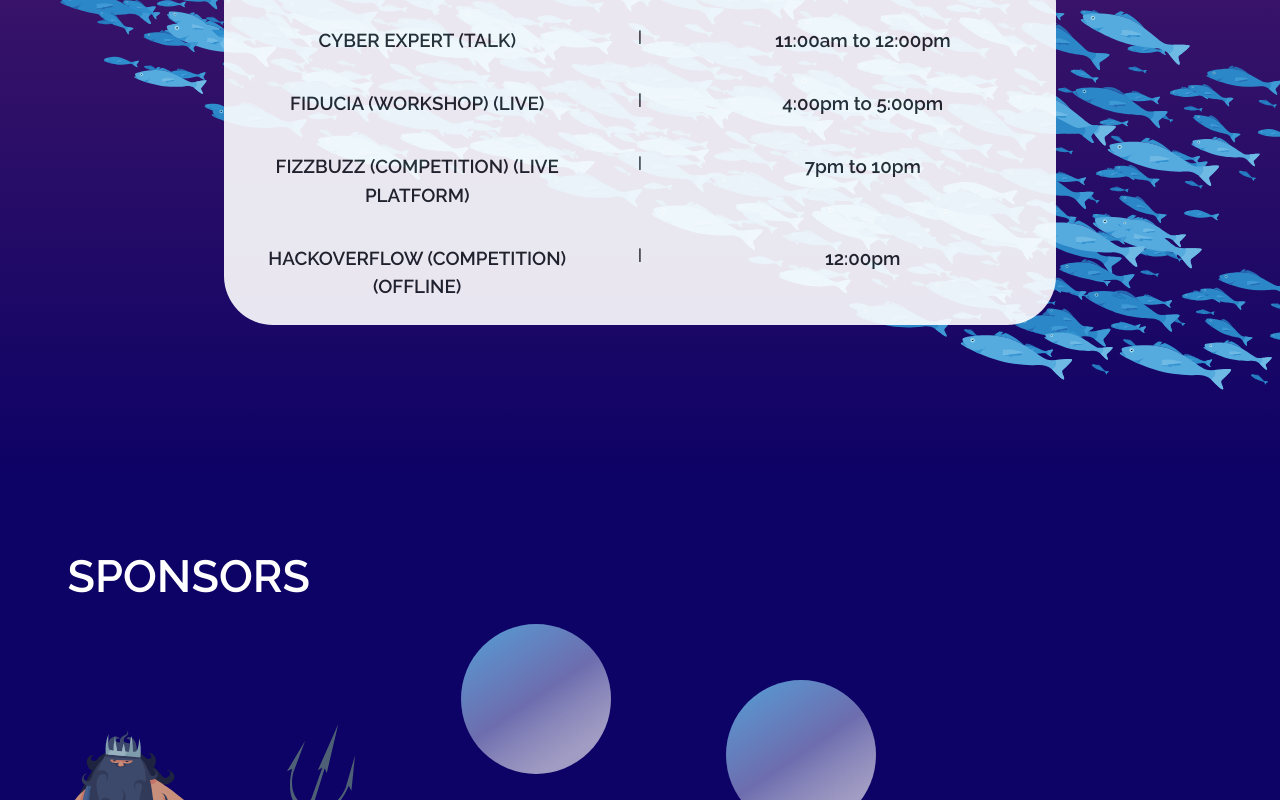
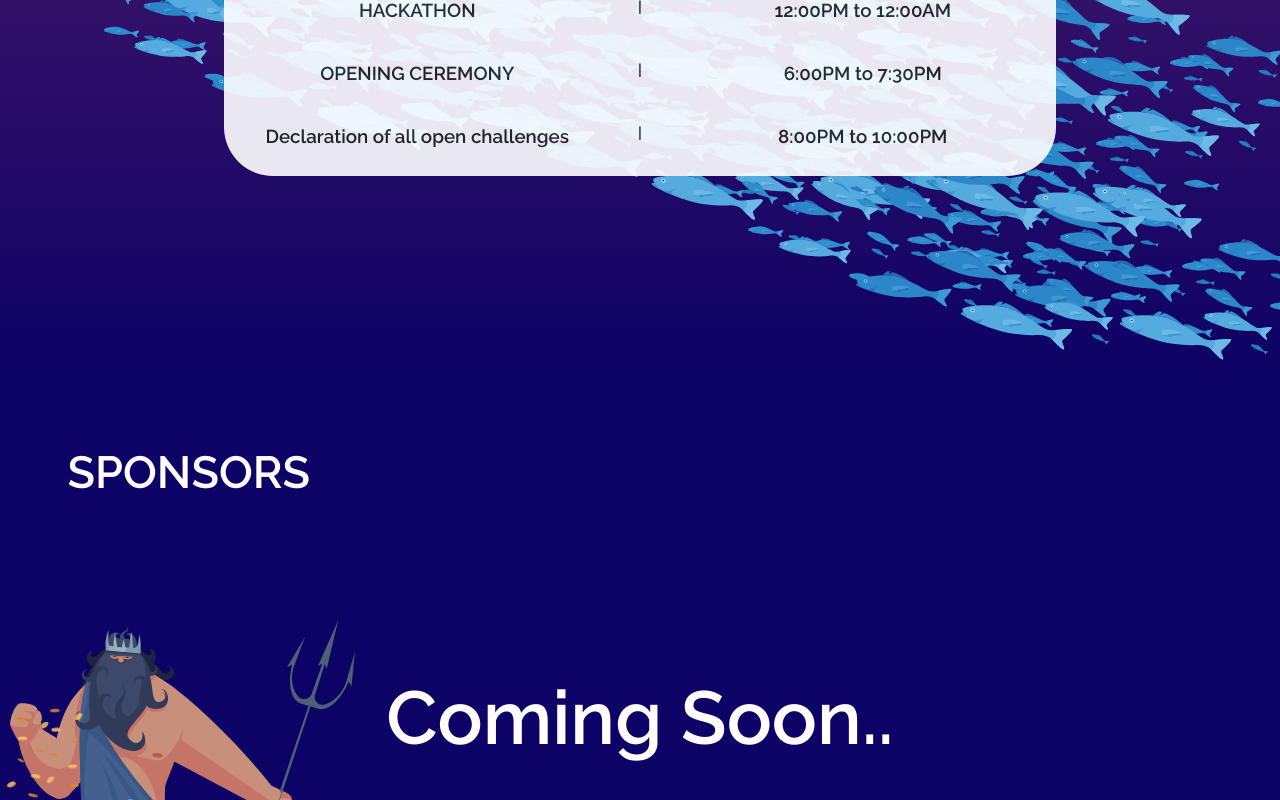
Before and after one commit to ayaniitgoa/TechFest, a React (Create React App) app: page / in a window 1280 px wide. Shown: the part 2740-3540 px from the top of the page. Built offline with nearby package versions, Linux system fonts and the light colour scheme.

Commit message:
Added rulebook and changed sponsors content

```diff
--- a/src/Containers/EventsPage/EventsPage.css
+++ b/src/Containers/EventsPage/EventsPage.css
@@ -5,7 +5,7 @@
   background: #6d296d;
   background: linear-gradient(to top, #4f1d6b, #6d296d);
   z-index: -3;
-  padding-bottom: 10rem;
+  padding-bottom: 8rem;
 }
 .buttons {
   margin-top: calc(1rem / var(--size-divisor));
@@ -63,11 +63,11 @@
   margin-left: 10px !important;
 }
 
-.slide-div{
+.slide-div {
   margin-left: 1rem;
 }
 
-#grid-buttons{
+#grid-buttons {
   width: calc(11rem / var(--size-divisor));
   height: calc(8rem / var(--size-divisor));
   font-size: calc(1.2rem / var(--size-divisor));
@@ -126,7 +126,7 @@
   .leftDiv {
     margin-left: 0;
   }
-  .events-title{
+  .events-title {
     text-align: center;
     margin-bottom: 4rem;
     margin-top: 3.5rem;
@@ -143,20 +143,22 @@
     margin-left: 0;
     padding-left: 0;
   }
-  .slide-div{
+  .slide-div {
     margin-left: 0;
     padding-bottom: 0;
     display: flex;
     flex-flow: column;
     align-items: center;
-  }.second{
-    width:100%;
+  }
+  .second {
+    width: 100%;
     padding-left: 0;
     margin-left: 0;
     display: flex;
     flex-flow: column;
     align-items: center;
-  }#grid-buttons{
+  }
+  #grid-buttons {
     transform: translate(25%, 28%);
   }
 }
@@ -164,7 +166,8 @@
   :root {
     --size-divisor: 2;
     --div-divisor: 2.6;
-  }#grid-buttons{
+  }
+  #grid-buttons {
     transform: translate(15%, 28%);
   }
 }
--- a/src/Containers/EventsPage/EventsPage.js
+++ b/src/Containers/EventsPage/EventsPage.js
@@ -10,6 +10,7 @@ import Container from "react-bootstrap/Container";
 import { Link } from "react-router-dom";
 import EventBg from "./EventBg";
 import "./EventsPage.css";
+import RuleBook from "./Rulebook.pdf";
 
 export default class Events extends Component {
   state = {
@@ -25,7 +26,7 @@ export default class Events extends Component {
             type="button"
             key={data.eventName}
             className="btn btn-light"
-            id='grid-buttons'
+            id="grid-buttons"
           >
             {data.label}
           </button>
@@ -39,7 +40,7 @@ export default class Events extends Component {
             type="button"
             key={data.eventName}
             className="btn btn-light"
-            id='grid-buttons'
+            id="grid-buttons"
           >
             {data.label}
           </button>
@@ -53,7 +54,7 @@ export default class Events extends Component {
             type="button"
             key={data.eventName}
             className="btn btn-light"
-            id='grid-buttons'
+            id="grid-buttons"
           >
             {data.label}
           </button>
@@ -140,6 +141,7 @@ export default class Events extends Component {
           <Col>
             <div className="event-div">
               <div className="second">
+                <a href={RuleBook} target="_blank" rel="noreferrer">
                   <button
                     type="button"
                     className="btn btn-light"
@@ -151,8 +153,9 @@ export default class Events extends Component {
                       style={{ width: "calc(2rem / var(--size-divisor))" }}
                     ></i>
                   </button>
+                </a>
               </div>
-              <div className='slide-div'>
+              <div className="slide-div">
                 <div
                   style={{
                     width: "calc(550px / (var(--div-divisor))",
@@ -179,7 +182,6 @@ export default class Events extends Component {
                 </div>
               </div>
             </div>
-
           </Col>
         </Row>
       </Container>
--- a/src/Containers/FAQ/FAQ.css
+++ b/src/Containers/FAQ/FAQ.css
@@ -90,9 +90,9 @@
   opacity: 1;
   border-radius: 20px;
 }
-::-webkit-scrollbar {
+/* ::-webkit-scrollbar {
   width: 0;
-}
+} */
 
 .faq__right__button {
   height: 100%;
--- a/src/Containers/Schedule/Schedule.css
+++ b/src/Containers/Schedule/Schedule.css
@@ -4,7 +4,7 @@
   padding-top: 3rem;
   position: relative;
   background: linear-gradient(to bottom, #511d6b, #0d0265);
-  padding-bottom: 10rem;
+  padding-bottom: 13rem;
 }
 .schedule-container {
   display: flex;
--- a/src/Containers/Schedule/Schedule.js
+++ b/src/Containers/Schedule/Schedule.js
@@ -12,24 +12,19 @@ const Day1Content = () => {
         <p id="time">TIME</p>
       </div>
       <div className="content-row">
-        <p id="event">CYBER EXPERT (TALK)</p>
+        <p id="event">HACKATHON</p>
         <p>|</p>
-        <p id="time">11:00am to 12:00pm</p>
+        <p id="time">12:00PM to 12:00AM</p>
       </div>
       <div className="content-row">
-        <p id="event">FIDUCIA (WORKSHOP) (LIVE)</p>
+        <p id="event">OPENING CEREMONY</p>
         <p>|</p>
-        <p id="time">4:00pm to 5:00pm</p>
+        <p id="time">6:00PM to 7:30PM</p>
       </div>
       <div className="content-row">
-        <p id="event">FIZZBUZZ (COMPETITION) (LIVE PLATFORM)</p>
+        <p id="event">Declaration of all open challenges</p>
         <p>|</p>
-        <p id="time">7pm to 10pm</p>
-      </div>
-      <div className="content-row">
-        <p id="event">HACKOVERFLOW (COMPETITION) (OFFLINE)</p>
-        <p>|</p>
-        <p id="time"> 12:00pm </p>
+        <p id="time">8:00PM to 10:00PM</p>
       </div>
     </div>
   );
@@ -44,14 +39,71 @@ const Day2Content = () => {
         <p id="time">TIME</p>
       </div>
       <div className="content-row">
-        <p id="event">CYBER EXPERT (TALK)</p>
+        <p id="event">Linux CLI</p>
         <p>|</p>
-        <p id="time">11:00am to 12:00pm</p>
+        <p id="time">12:00PM TO 1:00PM</p>
       </div>
       <div className="content-row">
-        <p id="event">FIDUCIA (WORKSHOP) (LIVE)</p>
+        <p id="event">Arduino Challenge</p>
         <p>|</p>
-        <p id="time">4:00pm to 5:00pm</p>
+        <p id="time">2:00PM to 3:00PM</p>
+      </div>
+      <div className="content-row">
+        <p id="event">Chat Bot</p>
+        <p>|</p>
+        <p id="time">4:00PM to 5:00PM</p>
+      </div>
+      <div className="content-row">
+        <p id="event">CyberTalk </p>
+        <p>|</p>
+        <p id="time">6:00PM to 6:30PM</p>
+      </div>
+      <div className="content-row">
+        <p id="event">Coding competition</p>
+        <p>|</p>
+        <p id="time">7:00PM to 7:30PM</p>
+      </div>
+    </div>
+  );
+};
+
+const Day3Content = () => {
+  return (
+    <div className="content-container">
+      <div className="content-row">
+        <p id="event">EVENT</p>
+        <p>|</p>
+        <p id="time">TIME</p>
+      </div>
+      <div className="content-row">
+        <p id="event">Arduino Challenge</p>
+        <p>|</p>
+        <p id="time">11:00AM to 12:00PM</p>
+      </div>
+      <div className="content-row">
+        <p id="event">Auto-py</p>
+        <p>|</p>
+        <p id="time">1:00PM to 2:00PM</p>
+      </div>
+      <div className="content-row">
+        <p id="event">Talk AR-VR</p>
+        <p>|</p>
+        <p id="time">2:00PM to 4:00PM</p>
+      </div>
+      <div className="content-row">
+        <p id="event">Web/App Sec.</p>
+        <p>|</p>
+        <p id="time">4:00PM to 5:00PM</p>
+      </div>
+      <div className="content-row">
+        <p id="event">Kelly Talk</p>
+        <p>|</p>
+        <p id="time">6:30PM to 7:00PM</p>
+      </div>
+      <div className="content-row">
+        <p id="event">CLOSING CEREMONY + Prize Distribution</p>
+        <p>|</p>
+        <p id="time">7:30PM to 11:00PM</p>
       </div>
     </div>
   );
@@ -74,7 +126,7 @@ function Schedule() {
             <Day2Content />
           </div>
           <div label="Day 3">
-            <Day1Content />
+            <Day3Content />
           </div>
         </Tabs>
       </div>
--- a/src/Containers/Sponsors/Sponsors.css
+++ b/src/Containers/Sponsors/Sponsors.css
@@ -6,16 +6,17 @@
   position: relative;
   padding-top: 0vh;
   padding-bottom: 3rem;
+  font-family: "Raleway", sans-serif;
 }
 
 .sponsors-title {
+  font-family: "Raleway", sans-serif;
   position: relative;
   font-size: 3rem;
   text-align: left;
   margin-left: 1.5em;
   top: 5rem;
   color: white;
-  font-family: "Raleway", sans-serif;
   z-index: 13;
 }
 
@@ -26,12 +27,26 @@
   margin-top: -20vh;
 }
 
+.coming-soon-text {
+  color: white;
+  position: absolute;
+  left: 50%;
+  transform: translate(-50%, -50%);
+  top: 50%;
+  font-size: 5rem;
+  text-align: center;
+  z-index: 13;
+}
+
 .bubble-img {
   width: 10em;
   /* position: relative; */
   margin-top: 3vh;
   position: relative;
   z-index: 13;
+  /* display: none; */
+  opacity: 0;
+  pointer-events: none;
 }
 .bubble-img-1 {
   position: relative;
@@ -65,6 +80,9 @@
     text-align: center;
     margin-left: 0;
     font-size: 1.5rem;
+  }
+  .coming-soon-text {
+    font-size: 2.5rem;
   }
 
   .bubble-img {
--- a/src/Containers/Sponsors/Sponsors.js
+++ b/src/Containers/Sponsors/Sponsors.js
@@ -7,6 +7,7 @@ function Sponsors() {
   return (
     <div id="sponsor-section" className="sponsors-section">
       <h2 className="sponsors-title">SPONSORS</h2>
+      <p className="coming-soon-text">Coming Soon..</p>
       <div className="bubble">
         <div className="bubble-col-1">
           <img src={bubble} className="bubble-img bubble-img-1" alt="" />
```
Also changed, not shown: 1 other file (tests, documents, lock files or other folders). Lines whose indentation alone changed are shown as unchanged.
